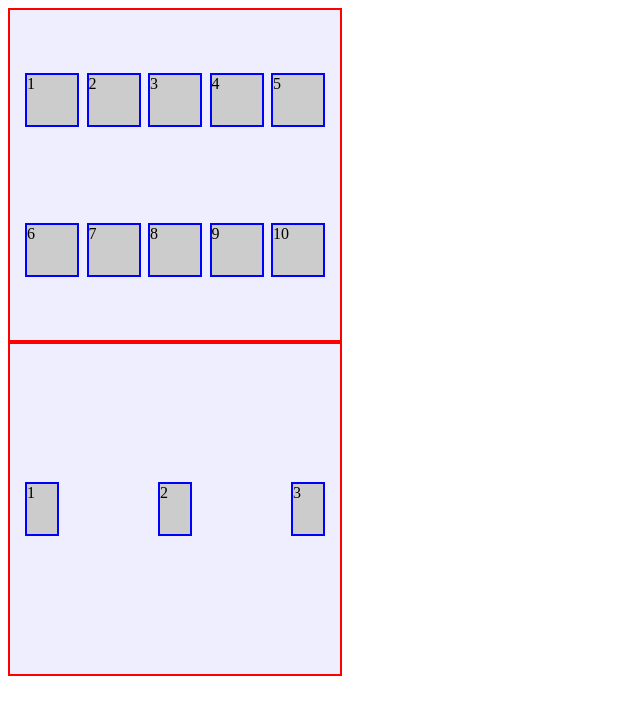
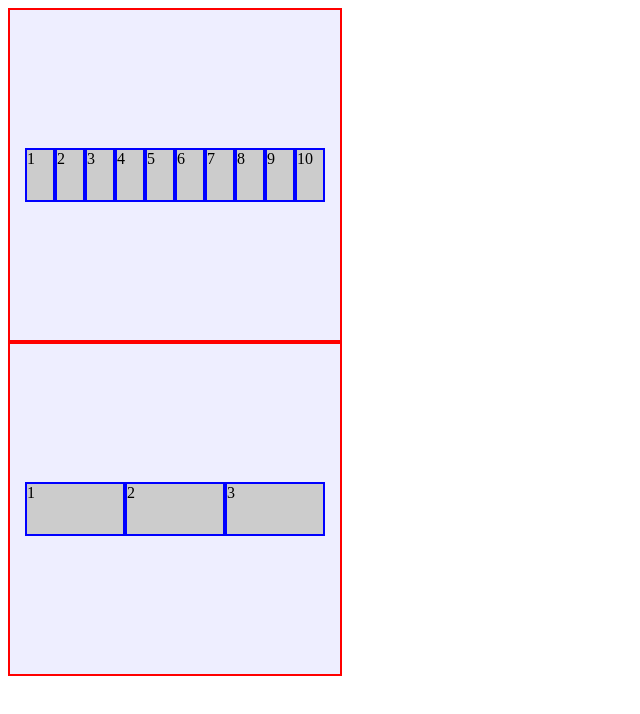
Before and after one commit to Marlonfalmeida/flexbox, a plain HTML site: page elementos.html in a window 1280 px wide. Shown: the whole page, without its empty margins (0-640 px from the left). Drawn offline with Linux system fonts and the light colour scheme.

Commit message:
flex-grow flex-shrink flex-basis e shorthand flex

```diff
--- a/css/style.css
+++ b/css/style.css
@@ -13,7 +13,8 @@ body {
     justify-content: space-between;
     /* alinhamento vertical */
     align-items: center;
-    flex-wrap: wrap;
+    flex-grow: 1;
+    flex-shrink: 1;
 }
 
 .item {
@@ -27,5 +28,24 @@ body {
     background-color: #ccc;
     border: 2px solid blue;
     height: 50px;
-    flex-basis: 30px;
+     /* shorthand para item  */
+     flex: 1 1 50px;
+     /* GROW SHRINK E BASIS */
 }
+
+/* #item-1 {
+    flex-grow: 2;
+}
+
+#item-2,
+#item-3 {
+    flex-grow: 1;
+}
+
+#item-2 {
+    flex-basis: 100px;
+} */
+
+/* #item-3 {
+    flex-shrink: 2;
+} */
```
